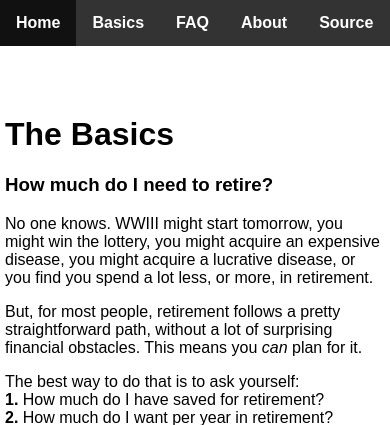
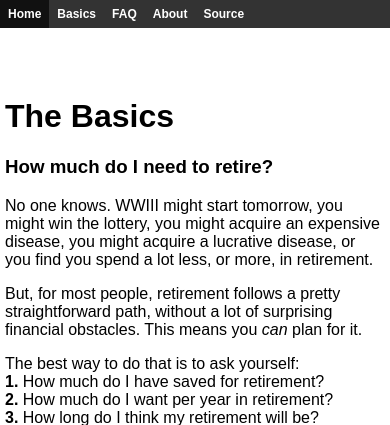
Before and after one commit to gasserma/dwr, a Flask app: page /eli5 in a window 390 px wide. Shown: the top 425 px of the page. Run offline with Flask 2, Linux system fonts and the light colour scheme; some libraries are stand-ins or nearby versions.

Commit message:
Make me less annoyed.

```diff
--- a/static/style/site.css
+++ b/static/style/site.css
@@ -7,6 +7,20 @@ body {
 }
 
 /* HEADER */
+@media (max-width: 900px) {
+    li a {
+        padding: 7px 8px;
+        font-size:75%;
+    }
+}
+
+@media (min-width: 901px) {
+    li a {
+        padding: 14px 16px;
+        font-size:100%;
+    }
+}
+
 ul {
     list-style-type: none;
     margin: 0;
@@ -27,7 +41,6 @@ li a {
     display: block;
     color: white;
     text-align: center;
-    padding: 14px 16px;
     text-decoration: none;
     font-weight: bold;
 }
```
